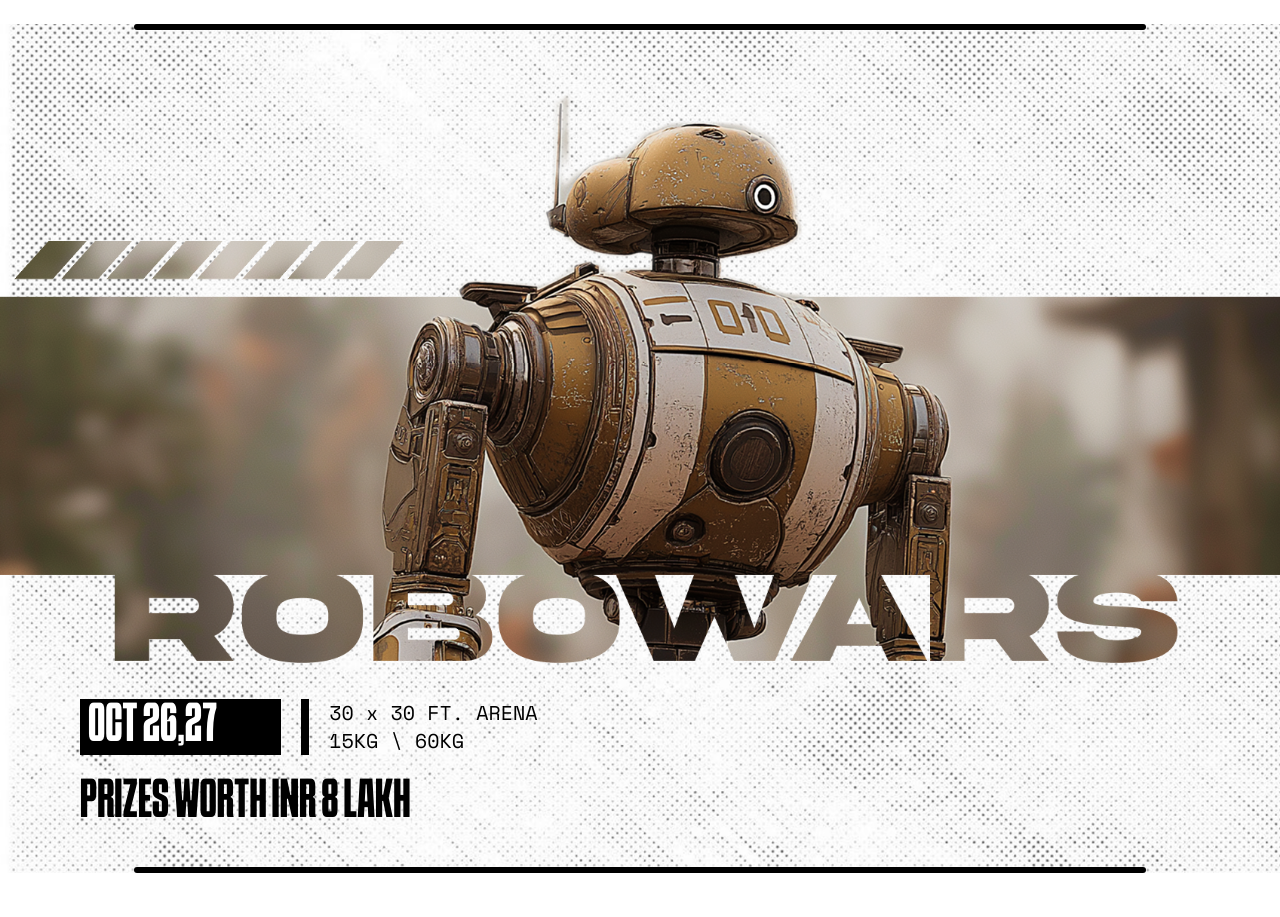
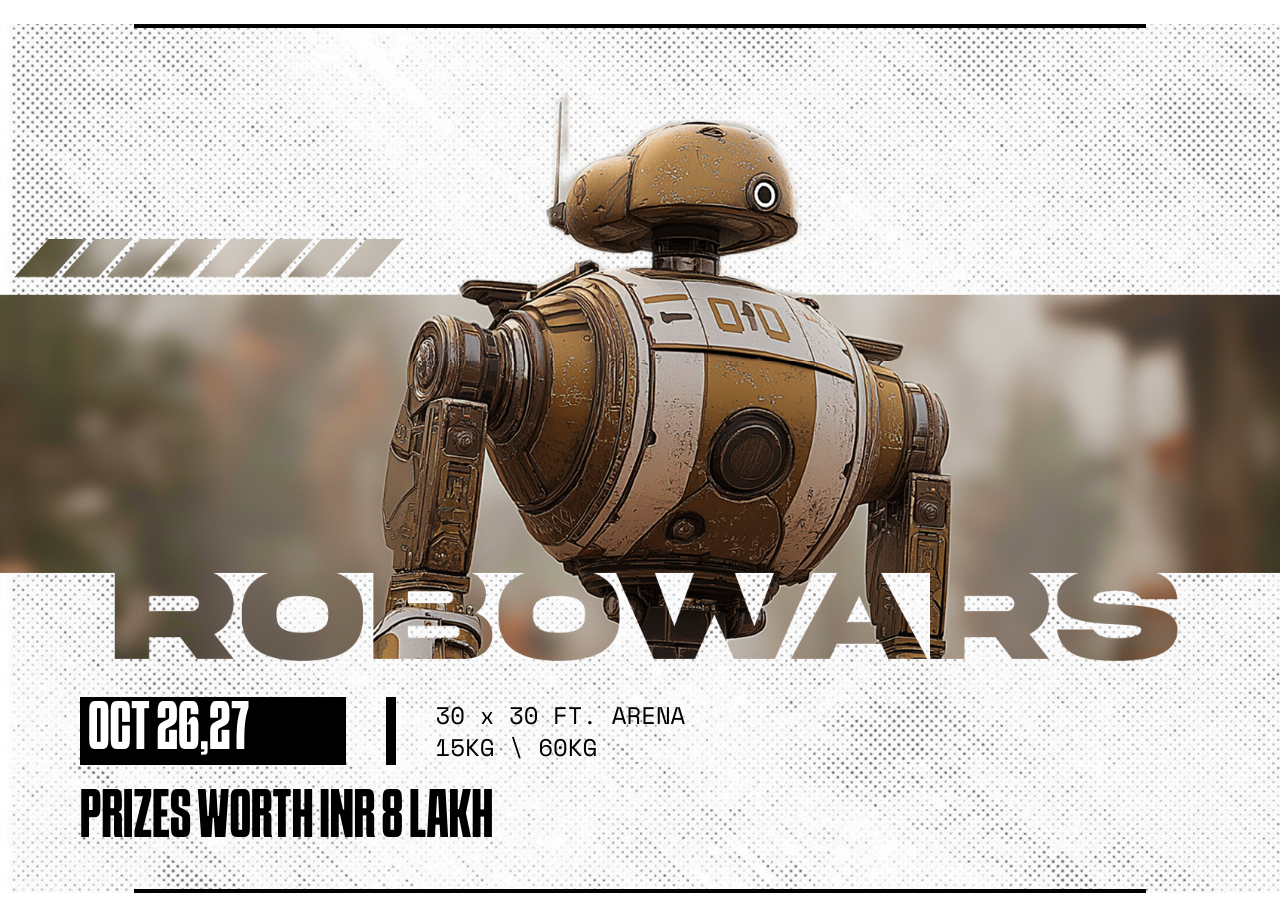
Before and after one commit to Tathva-25/tathva25-frontend, a Next.js app: page / in a window 1280 px wide. Built offline with nearby package versions, Linux system fonts and the light colour scheme; a web font is replaced by a local one.

Commit message:
static robopage done

```diff
--- a/app/components/Robowars.jsx
+++ b/app/components/Robowars.jsx
@@ -17,7 +17,7 @@ function Line() {
   return (
     <>
       <div className="flex justify-center mx-2 my-6 items-center">
-        <div className="bg-black w-[80%] rounded-full h-[6px]"></div>
+        <div className="bg-black w-[80%] h-[4px]"></div>
       </div>
     </>
   );
@@ -31,9 +31,9 @@ function Region() {
         <div className="flex justify-between flex-wrap px-4 sm:px-8 md:px-12 lg:px-20">
           <div className="flex flex-col gap-3 sm:gap-4 md:gap-6">
             <div>
-              <div className="flex gap-2 sm:gap-3 md:gap-5 flex-wrap items-center">
+              <div className="flex gap-2 sm:gap-3 md:gap-5 lg:gap-10 flex-wrap items-center">
                 <div
-                  className={`bg-black px-2 pr-6 sm:pr-8 md:pr-16 py-1 ${schabo.className}`}
+                  className={`bg-black px-2 pr-6 sm:pr-8 md:pr-12 lg:pr-24 py-1 ${schabo.className}`}
                 >
                   <span className="text-white robopagetitle">OCT 26,27</span>
                 </div>
@@ -42,7 +42,7 @@ function Region() {
                 </div>
 
                 <div
-                  className={`${spacemono.className} text-[10px] sm:text-sm md:text-lg lg:text-xl text-[400] flex flex-col`}
+                  className={`${spacemono.className} text-[10px] sm:text-sm md:text-xl lg:text-2xl text-[400] flex flex-col`}
                 >
                   <span>30 x 30 FT. ARENA</span>
                   <span>15KG \ 60KG</span>
--- a/app/globals.css
+++ b/app/globals.css
@@ -27,5 +27,5 @@
 }
 
 .robopagetitle {
-  @apply text-xl sm:text-2xl md:text-4xl lg:text-5xl;
+  @apply text-xl sm:text-2xl md:text-5xl lg:text-6xl;
 }
```
